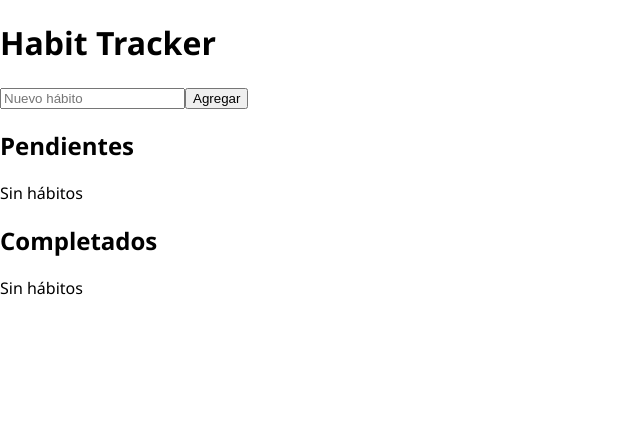
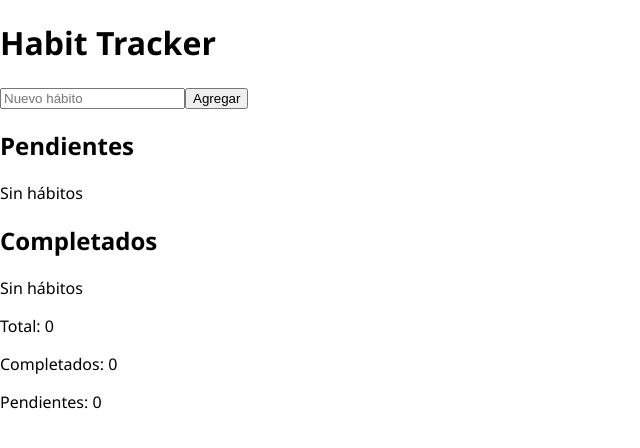
Before and after one commit to urielrvp-cmd/Habit-Tracker, a React (Vite) app in the folder Habit-Tracker/: page / in a window 1280 px wide. Shown: the top 448 px of the page, without its empty margins (0-640 px from the left). Built offline with nearby package versions, Linux system fonts and the light colour scheme.

Commit message:
Se agrega componente Resumen de habitos

```diff
--- a/Habit-Tracker/src/App.jsx
+++ b/Habit-Tracker/src/App.jsx
@@ -1,11 +1,13 @@
 import { useHabitos } from "./components/Habitos/GestionHabitos/UseGestionHabitos";
 import FormularioHabito from "./Components/Habitos/FormularioNuevoHabitos/FormularioHabitos";
 import ListaHabitos from "./Components/Habitos/ListaDeHabitos/ListaHabitos"
+import Resumen from "./Components/Habitos/ResumenDeHabitos/ResumenHabitos";
 
 
 function App() {
   const { habitos, habitosPendientes, agregarHabito,
   habitosCompletados, alternarHabito} = useHabitos();
+
   return (
     <div>
       <h1>Habit Tracker</h1>
@@ -25,6 +27,10 @@ function App() {
         onAlternar={alternarHabito}
       />
     </section>
+    <Resumen
+      total={habitos.length}
+      completados={habitosCompletados.length}
+    />
     </div>
   );
 }
--- a/Habit-Tracker/src/Components/Habitos/ResumenDeHabitos/ResumenHabitos.jsx
+++ b/Habit-Tracker/src/Components/Habitos/ResumenDeHabitos/ResumenHabitos.jsx
@@ -1,7 +1,15 @@
 //resumen total de los habitos.}
 
-function Resumen() {
-  return <div>Resumen</div>;
+function Resumen({ total, completados }) {
+  const pendientes = total - completados;
+
+  return (
+    <div>
+      <p>Total: {total}</p>
+      <p>Completados: {completados}</p>
+      <p>Pendientes: {pendientes}</p>
+    </div>
+  );
 }
 
 export default Resumen;
```
